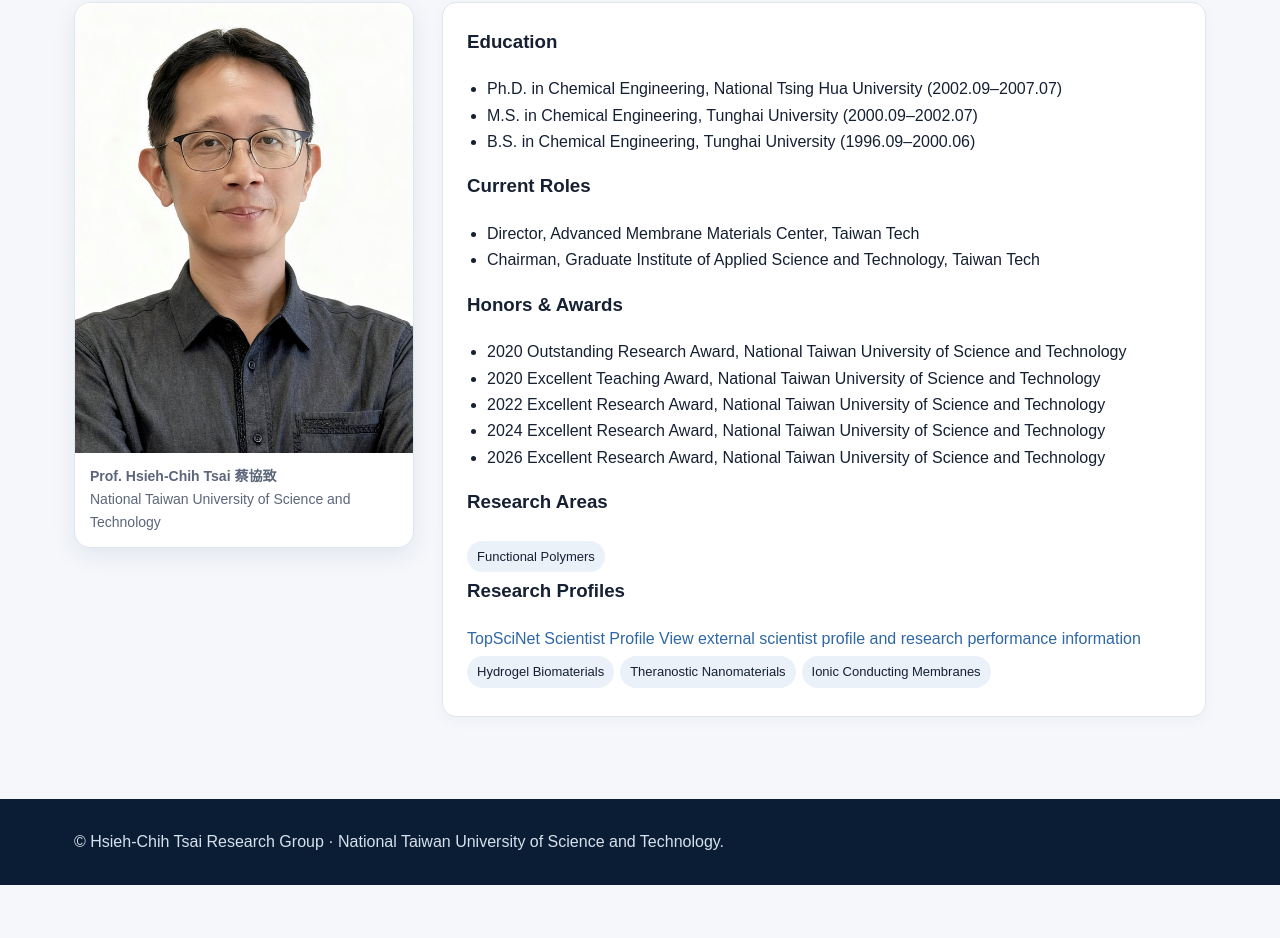
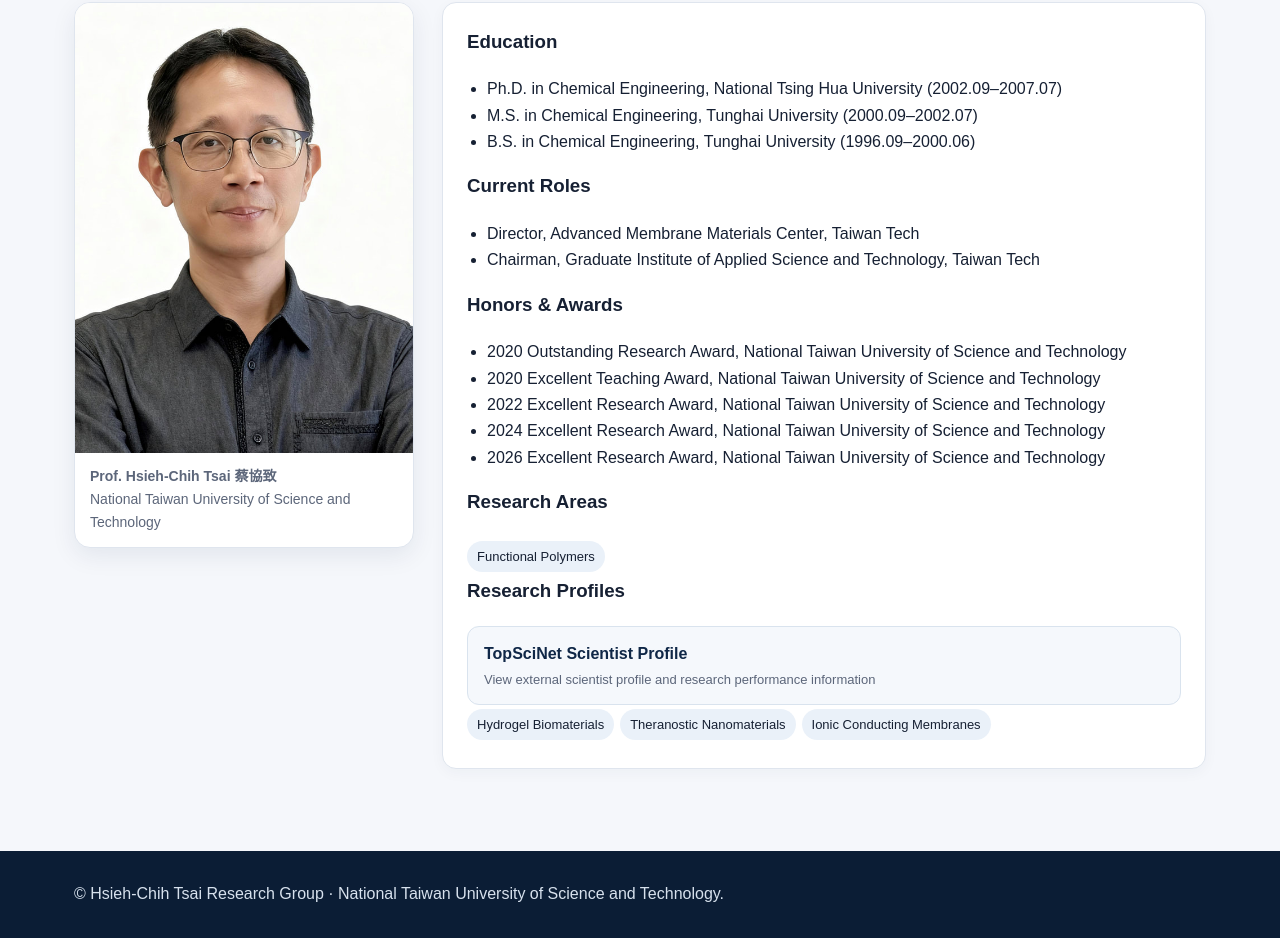
Before and after one commit to HCTSAI2026/NTUST-GAST-Tsai-Lab, a plain HTML site: page profile.html in a window 1280 px wide. Shown: the part 286-1224 px from the top of the page. Before the commit the page ends 1171 px from the top, so only its background shows below. Drawn offline with Linux system fonts and the light colour scheme.

Commit message:
Style professor external profile link

```diff
--- a/style.css
+++ b/style.css
@@ -50,3 +50,9 @@
   .publication-numbered-list{padding-left:30px}
   .publication-numbered-list li{padding-right:0}
 }
+/* Professor external profiles */
+.profile-links{display:grid;grid-template-columns:repeat(auto-fit,minmax(240px,1fr));gap:12px;margin-top:8px}
+.profile-link-card{display:block;background:#f5f8fc;border:1px solid #d9e3ee;border-radius:12px;padding:14px 16px;color:var(--ink);transition:.18s ease}
+.profile-link-card:hover{text-decoration:none;background:#edf4fb;border-color:#b9cde2;transform:translateY(-1px)}
+.profile-link-title{display:block;font-weight:800;color:var(--nav);margin-bottom:3px}
+.profile-link-sub{display:block;color:var(--muted);font-size:13px;line-height:1.5}
```
